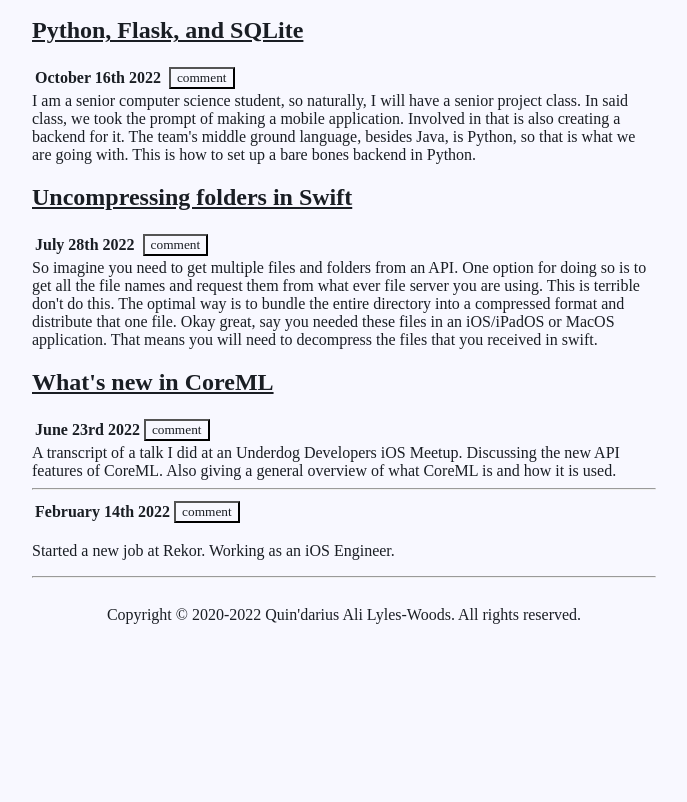
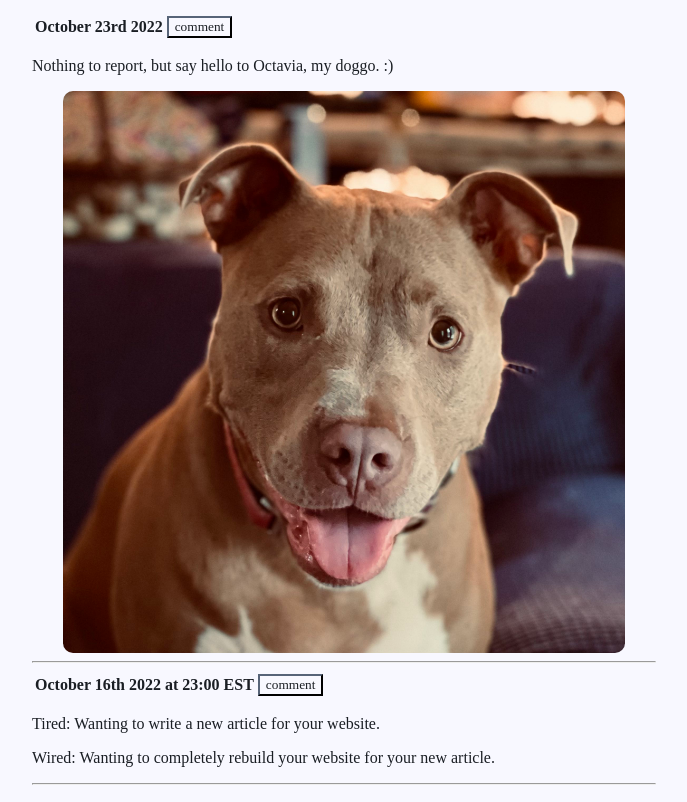
Before and after one commit to quindariuss/quindarius.com, a plain HTML site: page timeline.html in a window 1280 px wide. Shown: the part 119-921 px from the top of the page, without its empty margins (296-983 px from the left). Before the commit the page ends 800 px from the top, so only its background shows below. Drawn offline with Linux system fonts and the light colour scheme.

Commit message:
Doggo update

```diff
--- a/base.css
+++ b/base.css
@@ -15,11 +15,10 @@
 	margin: 20px;
 	white-space: pre-wrap;
 }
-img
-{
-border-radius: 10px;
-max-width: 100%;
-margin: 10px;
+
+img {
+	border-radius: 10px;
+	max-width: 90%;
 }
 
 samp {
@@ -39,12 +38,14 @@
 	padding-top: 20px;
 	text-align: center;
 }
+
 ins::before {
 	content: "+";
 	font-family: monospace;
 	color: limegreen;
 	background: #1A1E24;
 }
+
 ins {
 	font-family: monospace;
 	background: #1A1E24;
@@ -52,9 +53,17 @@
 	text-decoration: none;
 }
 
+button {
+	border-color: #1A1E24;
+}
+
 @media (prefers-color-scheme: dark) {
 	* {
 		color: ghostwhite;
 		background: #1A1E24;
 	}
+
+	button {
+		border-color: ghostwhite;
+	}
 }
--- a/timeline.html
+++ b/timeline.html
@@ -2,22 +2,25 @@
 
 <head>
 	<meta name="viewport" content="width=device-width, initial-scale=1"/>
+	<link rel="stylesheet" href="base.css" />
+	<!-- Social Media Links -->
+	<meta property="og:url" content="quindarius.com"/>
 	<meta property="og:title" content="Quin'darius Ali Lyles-Woods"/>
 	<meta property="og:description" content="Software Engineer"/>
-	<meta property="og:image" content="https://quindarius.com/logo.png"/>
+	<meta property="og:image" content="/logo.png"/>
 	<link rel="image_src" href="logo.png" />
-	<link rel="stylesheet" href="base.css" />
-
 	<meta name="twitter:card" content="summary_large_image">
+	<meta name="twitter:url" content="quindarius.com">
 	<meta name="twitter:site" content="@quindarius_">
 	<meta name="twitter:creator" content="@quindarius_">
 	<meta name="twitter:title" content="Quin'darius Ali Lyles-Woods">
 	<meta name="twitter:description" content="Software Engineer">
-	<meta name="twitter:image" content="https://quindarius.com/logo.png">
-
+	<meta name="twitter:image" content="/logo.png">
+	<link rel="icon" type="image/png" href="/me.png">
 </head>
 
 <body>
+	<!-- Navigation Header -->
 	<nav>
 		<form>
 			<fieldset>
@@ -50,8 +53,61 @@
 			</fieldset>
 		</form>
 	</nav>
+	<!-- Navigation Header -->
 
 	<main>
+<article>
+		<aside>
+			<table>
+				<th>
+					<time datetime="10/23/22"> October 23rd 2022</time>
+				</th>
+			<th>
+				<a href="mailto:quindarius@hey.com?subject=Hello Octavia">
+					<button>
+						comment
+					</button>
+				</a>
+			</th>
+			</table>
+		</aside>
+		<summary>
+			<p>
+				Nothing to report, but say hello to Octavia, my doggo. :)
+			</p>
+			<center>
+
+			<img src="/timeline/2022/8/6/octavia.jpg" />
+			</center>
+		</summary>
+	</article>
+	<hr />
+<article>
+		<aside>
+			<table>
+				<th>
+					<time datetime=" 10/16/22">October 16th 2022 at 23:00 EST</time>
+				</th>
+			<th>
+				<a href="mailto:quindarius@hey.com?subject=October 16th 2022">
+					<button>
+						comment
+					</button>
+				</a>
+			</th>
+			</table>
+		</aside>
+		<summary>
+			<p>
+			Tired: Wanting to write a new article for your website.
+			</p>
+			<p>
+			Wired: Wanting to completely rebuild your website for your new article.
+			</p>
+		</summary>
+	</article>
+	<hr />
+		<!-- Insert New Article Above Here -->
 		<article>
 		<a href="timeline/2022/10/16/python-flask-sqlite.html">
 		<h1>
@@ -86,6 +142,7 @@
 			This is how to set up a bare bones backend in Python.
 		</summary>
 	</article>
+	<hr  />
 
 		<article>
 			<a href="/timeline/2022/7/28/uncompressing-folders-in-swift.html">
@@ -117,8 +174,9 @@
 				That means you will need to decompress the files that you received in swift.
 			</summary>
 		</article>
+		<hr  />
 		<article>
-			<a href="/timeline/2022/6/23">
+			<a href="/timeline/2022/6/23/whats-new-in-coreml.html">
 				<h1>
 					What's new in CoreML
 				</h1>
```
Also changed, not shown: contact.html (+16 -2 lines), projects.html (+23 -2 lines), timeline/2022/10/16/python-flask-sqlite.html (+15 -1 lines), timeline/2022/6/23/whats-new-in-coreml.html (+1 -1 lines), icon.png (added), me.png (added), timeline/2022/8/6/octavia.jpg (added), 2 other files.
